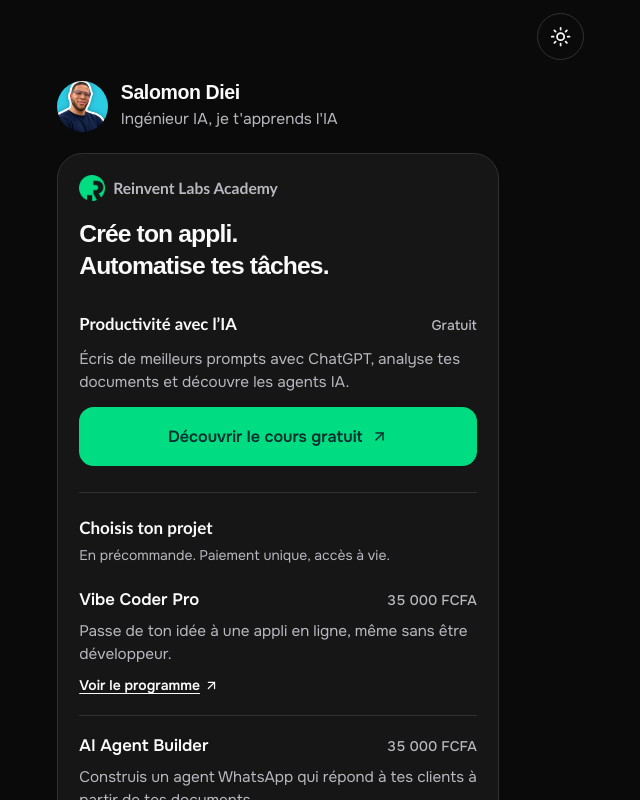
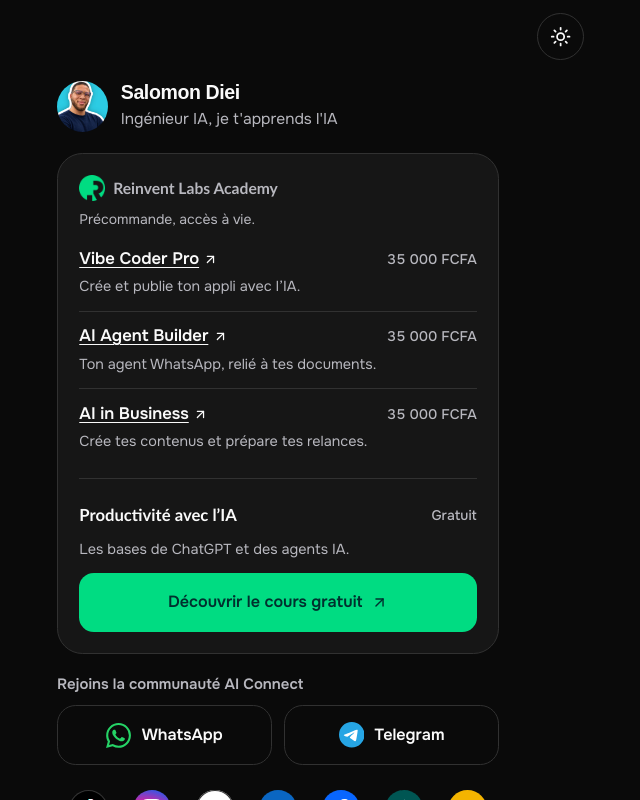
Before and after one commit to Salomondiei08/portfolio, a Next.js app: page /links in a window 1280 px wide. Shown: the top 800 px of the page, without its empty margins (362-1002 px from the left). Built offline with nearby package versions, Linux system fonts and the light colour scheme; a web font is replaced by a local one.

Commit message:
design: lead with paid courses and shorten the Academy block

```diff
--- a/src/app/links/links.module.css
+++ b/src/app/links/links.module.css
@@ -39,19 +39,10 @@
   color: var(--muted-foreground);
 }
 
-.headline {
-  margin-top: 1rem;
-  font-family: var(--font-links-display), sans-serif;
-  font-size: clamp(1.15rem, 5vw, 1.45rem);
-  font-weight: 600;
-  line-height: 1.3;
-  letter-spacing: -0.035em;
-}
-
 .freeCourse {
-  margin-top: 1.15rem;
-  padding-bottom: 1.5rem;
-  border-bottom: 1px solid var(--border);
+  margin-top: 0.75rem;
+  padding-top: 0.75rem;
+  border-top: 1px solid var(--border);
 }
 
 .freeHeading, .courseHeader {
@@ -67,8 +58,8 @@
 }
 
 .freeDescription {
-  font-size: 0.9rem;
-  line-height: 1.5;
+  font-size: 0.85rem;
+  line-height: 1.45;
   color: var(--muted-foreground);
 }
 
@@ -94,14 +85,8 @@
 
 .cta:active { transform: scale(0.98); }
 
-.paidHeading {
-  margin-top: 1.25rem;
-  font-size: 1rem;
-  font-weight: 600;
-}
-
 .paidNote {
-  margin-top: 0.25rem;
+  margin-top: 0.5rem;
   font-size: 0.82rem;
   line-height: 1.5;
   color: var(--muted-foreground);
@@ -114,19 +99,19 @@
 .courseRow {
   display: flex;
   flex-direction: column;
-  gap: 0.5rem;
-  padding: 1.1rem 0;
+  gap: 0.35rem;
+  padding: 0.8rem 0;
   border-bottom: 1px solid var(--border);
 }
 
 .courseList li:last-child .courseRow { border-bottom: 0; }
 
-@media (hover: hover) {
-  .courseRow:hover .courseName { text-decoration: underline; text-underline-offset: 3px; }
-}
+.courseRow .courseName { text-decoration: underline; text-underline-offset: 3px; }
 
 .courseName {
-  display: block;
+  display: inline-flex;
+  align-items: center;
+  gap: 0.25rem;
   font-size: 0.98rem;
   font-weight: 600;
   line-height: 1.25;
@@ -134,20 +119,9 @@
 
 .courseKind {
   display: block;
-  font-size: 0.9rem;
-  line-height: 1.5;
+  font-size: 0.85rem;
+  line-height: 1.45;
   color: var(--muted-foreground);
-}
-
-.courseLink {
-  display: inline-flex;
-  align-items: center;
-  gap: 0.25rem;
-  align-self: flex-start;
-  font-size: 0.82rem;
-  font-weight: 600;
-  text-decoration: underline;
-  text-underline-offset: 3px;
 }
 
 .price {
--- a/src/app/links/page.tsx
+++ b/src/app/links/page.tsx
@@ -26,7 +26,7 @@ export const metadata: Metadata = {
   alternates: { canonical: "https://salomon.reinvent-labs.com/links" },
   openGraph: {
     title: "Salomon Diei | Liens",
-    description: "Apprends l'IA avec Reinvent Labs Academy. La première formation est gratuite.",
+    description: "Crée tes applis et tes agents avec l’IA. Découvre aussi un cours gratuit pour démarrer.",
     url: "https://salomon.reinvent-labs.com/links",
     type: "profile",
     images: [{ url: "https://salomon.reinvent-labs.com/images/salomon-social-profile.jpg", width: 720, height: 720, alt: "Salomon Diei" }],
@@ -34,16 +34,16 @@ export const metadata: Metadata = {
   twitter: {
     card: "summary_large_image",
     title: "Salomon Diei | Liens",
-    description: "Apprends l'IA avec Reinvent Labs Academy. La première formation est gratuite.",
+    description: "Crée tes applis et tes agents avec l’IA. Découvre aussi un cours gratuit pour démarrer.",
     images: ["https://salomon.reinvent-labs.com/images/salomon-social-profile.jpg"],
   },
 };
 
 /** Outcomes reflect the published programmes; checkout stays on each course page. */
 const courses = [
-  { name: "Vibe Coder Pro", kind: "Passe de ton idée à une appli en ligne, même sans être développeur.", price: "35 000 FCFA", href: `${ACADEMY}/cours/vibe-coder-pro${academyReferral}&utm_content=course_vibe_coder_pro` },
-  { name: "AI Agent Builder", kind: "Construis un agent WhatsApp qui répond à tes clients à partir de tes documents.", price: "35 000 FCFA", href: `${ACADEMY}/cours/ai-agent-builder${academyReferral}&utm_content=course_ai_agent_builder` },
-  { name: "AI in Business", kind: "Crée tes contenus, prépare tes relances et réponds à tes clients avec l’IA.", price: "35 000 FCFA", href: `${ACADEMY}/cours/ai-in-business${academyReferral}&utm_content=course_ai_in_business` },
+  { name: "Vibe Coder Pro", kind: "Crée et publie ton appli avec l’IA.", price: "35 000 FCFA", href: `${ACADEMY}/cours/vibe-coder-pro${academyReferral}&utm_content=course_vibe_coder_pro` },
+  { name: "AI Agent Builder", kind: "Ton agent WhatsApp, relié à tes documents.", price: "35 000 FCFA", href: `${ACADEMY}/cours/ai-agent-builder${academyReferral}&utm_content=course_ai_agent_builder` },
+  { name: "AI in Business", kind: "Crée tes contenus et prépare tes relances.", price: "35 000 FCFA", href: `${ACADEMY}/cours/ai-in-business${academyReferral}&utm_content=course_ai_in_business` },
 ];
 
 type SocialLink = { name: string; href: string; icon: ComponentType<{ className?: string }> };
@@ -79,37 +79,31 @@ export default function LinksPage() {
           <Image src="/images/reinvent-labs-mark.png" alt="" width={24} height={24} className="h-6 w-6 shrink-0" />
           Reinvent Labs Academy
         </h2>
-        <p className={styles.headline}>Crée ton appli.<br />Automatise tes tâches.</p>
+        <p className={styles.paidNote}>Précommande, accès à vie.</p>
+        <ul className={styles.courseList}>
+          {courses.map((c) => (
+            <li key={c.href}>
+              <a href={c.href} {...external} className={`${styles.courseRow} ${focus}`}>
+                <span className={styles.courseHeader}>
+                  <span className={styles.courseName}>{c.name} <ArrowUpRight aria-hidden="true" className="h-3.5 w-3.5 shrink-0" /></span>
+                  <span className={styles.price}>{c.price}</span>
+                </span>
+                <span className={styles.courseKind}>{c.kind}</span>
+              </a>
+            </li>
+          ))}
+        </ul>
 
         <section aria-labelledby="free-course" className={styles.freeCourse}>
           <a href={`${ACADEMY}/cours/etre-plus-productif-grace-a-l-ia${academyReferral}&utm_content=course_productivity`} {...external} className={`${styles.freeHeading} ${focus}`}>
             <h3 id="free-course" className={styles.courseName}>Productivité avec l’IA</h3>
             <span className={styles.price}>Gratuit</span>
           </a>
-          <p className={styles.freeDescription}>Écris de meilleurs prompts avec ChatGPT, analyse tes documents et découvre les agents IA.</p>
+          <p className={styles.freeDescription}>Les bases de ChatGPT et des agents IA.</p>
           <a href={`${ACADEMY}/cours/etre-plus-productif-grace-a-l-ia${academyReferral}&utm_content=start_free`} {...external} className={`${styles.cta} ${focus}`}>
             Découvrir le cours gratuit <ArrowUpRight aria-hidden="true" className="h-4 w-4 shrink-0" />
           </a>
         </section>
-
-        <h3 className={styles.paidHeading}>Choisis ton projet</h3>
-        <p className={styles.paidNote}>En précommande. Paiement unique, accès à vie.</p>
-        <ul className={styles.courseList}>
-          {courses.map((c) => (
-            <li key={c.href}>
-              <a href={c.href} {...external} className={`${styles.courseRow} ${focus}`}>
-                <span className={styles.courseHeader}>
-                  <span className={styles.courseName}>{c.name}</span>
-                  <span className={styles.price}>{c.price}</span>
-                </span>
-                <span className={styles.courseKind}>{c.kind}</span>
-                <span className={styles.courseLink}>
-                  Voir le programme <ArrowUpRight aria-hidden="true" className="h-3.5 w-3.5" />
-                </span>
-              </a>
-            </li>
-          ))}
-        </ul>
       </section>
 
       {/* The community: two doors, one row. */}
```
Also changed, not shown: 1 other file (tests, documents, lock files or other folders).
